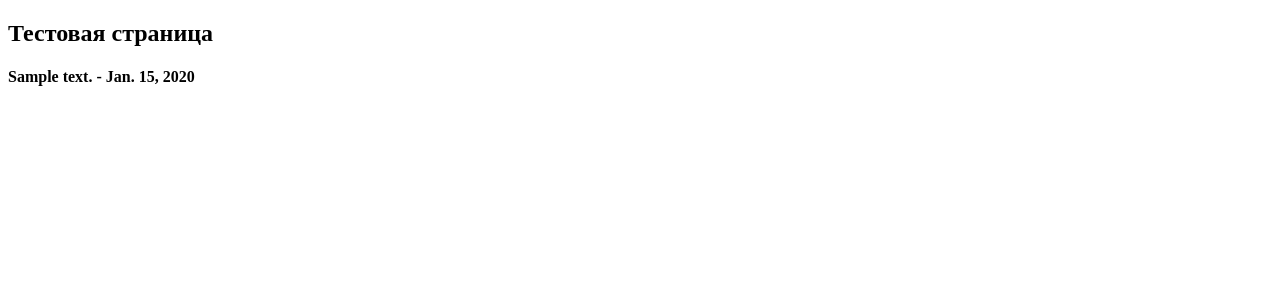
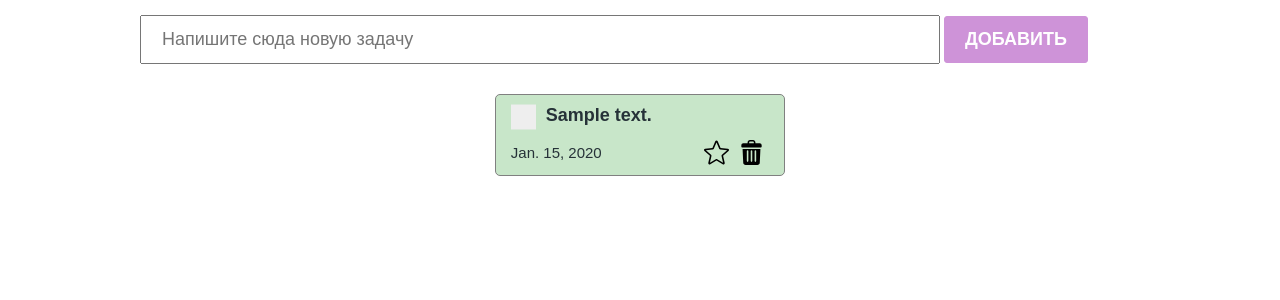
Before and after one commit to Zhantai28/todo, a Django app: page /test/ in a window 1280 px wide. Shown: the top 300 px of the page. Run offline with Django 3.2, Linux system fonts and the light colour scheme; tables that the repository leaves empty hold one stand-in row (values such as "Sample post").

Commit message:
modified text.html

```diff
--- a/main/templates/test.html
+++ b/main/templates/test.html
@@ -1,17 +1,47 @@
+{% load static %}
 <!DOCTYPE html>
 <html lang="en">
 
 <head>
-    <meta charset="UTF-8">
-    <meta name="viewport" content="width=device-width, initial-scale=1.0">
-    <title>Test</title>
+    <meta charset="UTF-8" />
+    <meta name="viewport" content="width=device-width, initial-scale=1.0" />
+    <title>Lesson 18</title>
+    <link rel="stylesheet" href="{% static 'styles/styles.css'%}" />
+    <link rel="stylesheet" href="{% static 'styles/checkbox.css'%}" />
 </head>
 
 <body>
-    <h2>Тестовая страница</h2>
-    {% for todo in todo_list%}
-        <h4>{{ todo.text }} - {{ todo.date }}</h4>
-    {% endfor %}
+    <section>
+        <div class="create-container">
+          <input
+            type="text"
+            class="create-input"
+            placeholder="Напишите сюда новую задачу"
+          />
+          <button class="create-button">Добавить</button>
+        </div>
+        <div class="todo-container">
+
+            {% for todo in todo_list %}
+                <div class="todo-item">
+                    <div class="todo-item-header">
+                    <label class="checkbox-container">
+                        <input type="checkbox" />
+                        <span class="checkmark"></span>
+                    </label>
+                    <h4>{{ todo.text }}</h4>
+                    </div>
+                    <div class="todo-item-footer">
+                    <p>{{ todo.date }}</p>
+                    <div class="action-button">
+                        <img src="./images/white.svg" alt="" />
+                        <img src="./images/trashcan.svg" alt="" />
+                    </div>
+                    </div>
+                </div>
+            {% endfor %}
+        </div>
+      </section>
 </body>
 
 </html>
```
